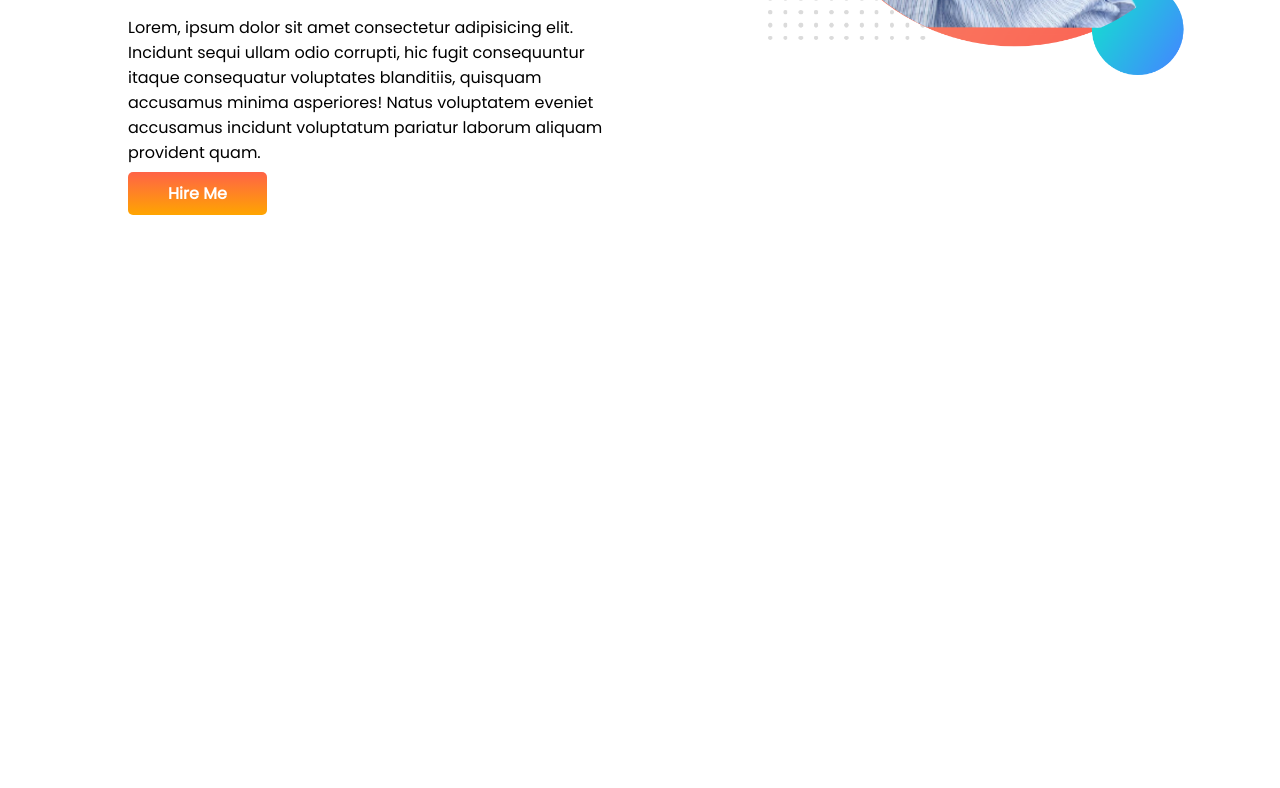
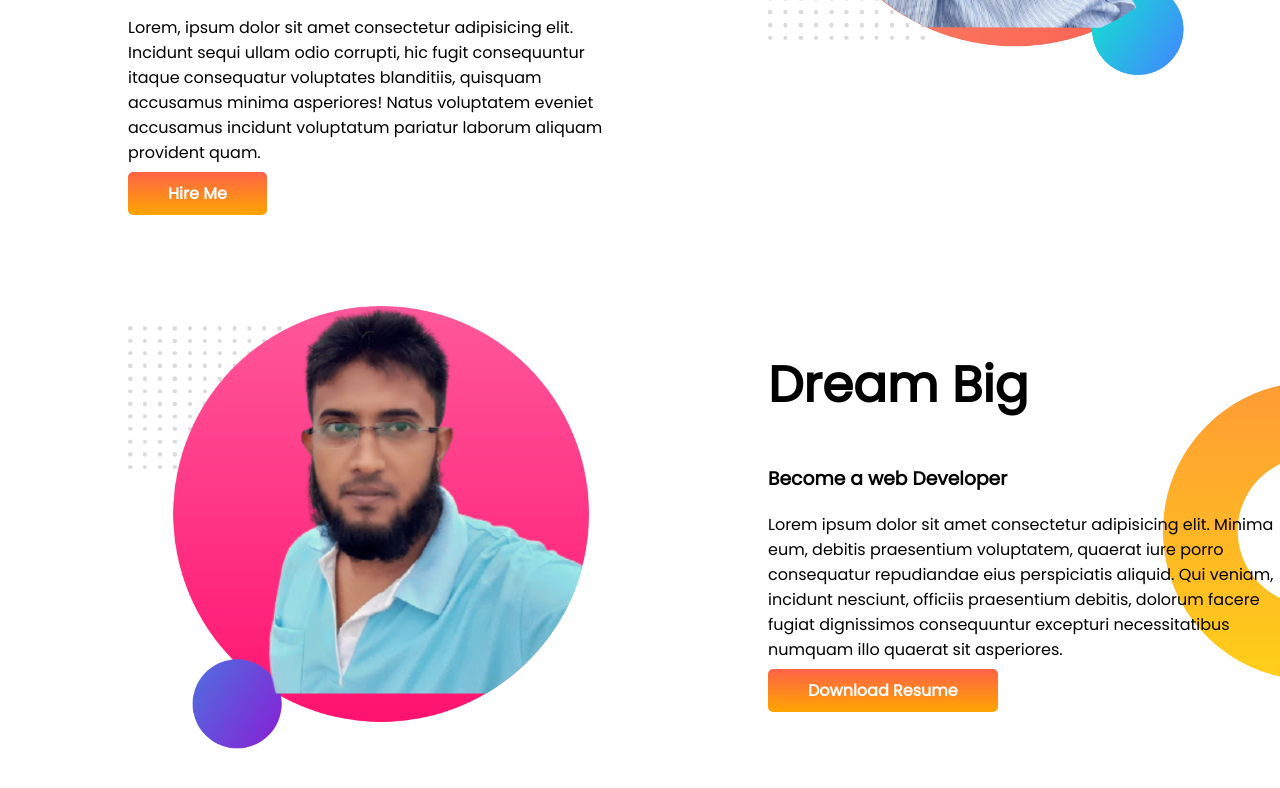
Before and after one commit to Suvon-Bhuiyan/developer-portfolio, a plain HTML site: page index.html in a window 1280 px wide. Shown: the part 382-1170 px from the top of the page. Before the commit the page ends 800 px from the top, so only its background shows below. Drawn offline with Linux system fonts and the light colour scheme.

Commit message:
dream added

```diff
--- a/index.html
+++ b/index.html
@@ -33,7 +33,28 @@
                 Me</a>
         </div>
         <div class="half-width">
-            <img src="images/suvon.png" alt="">
+            <img src="images/suvon1.png" alt="">
+        </div>
+    </section>
+    <section class="dream-big">
+        <div class="half-width">
+            <img src="images/suvon2.png" alt="">
+        </div>
+        <div class="half-width">
+            <h1>
+                Dream Big
+            </h1>
+            <h3>
+                Become a web Developer
+            </h3>
+            <p>
+                Lorem ipsum dolor sit amet consectetur adipisicing elit. Minima eum, debitis praesentium voluptatem,
+                quaerat iure porro consequatur repudiandae eius perspiciatis aliquid. Qui veniam, incidunt nesciunt,
+                officiis praesentium debitis, dolorum facere fugiat dignissimos consequuntur excepturi necessitatibus
+                numquam illo quaerat sit asperiores.
+            </p>
+            <a class="link-button" target="_blank" href="https://www.linkedin.com/in/suvon-bhuiyan-205594203/">Download
+                Resume</a>
         </div>
     </section>
 </body>
--- a/style.css
+++ b/style.css
@@ -10,6 +10,7 @@ h1{
 }
 section{
     display: flex;
+    margin-bottom: 100px;
 }
 .half-width{
     width: 50%;
@@ -30,3 +31,8 @@ section{
     background-image: url(images/top-banner.png);
     background-repeat: no-repeat;
 }
+.dream-big{
+    background-image: url(images/dream-bg.png);
+    background-repeat: no-repeat;
+    background-position: right;
+}
```
Also changed, not shown: images/suvon1.png (renamed from images/suvon.png), images/suvon2.png (added), showOff/COLOR_POP-removebg-preview.png (added).
